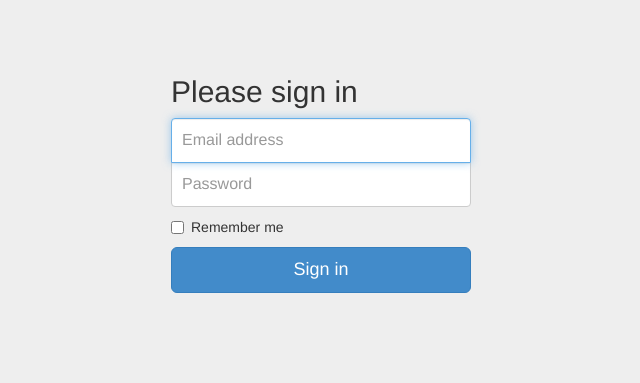
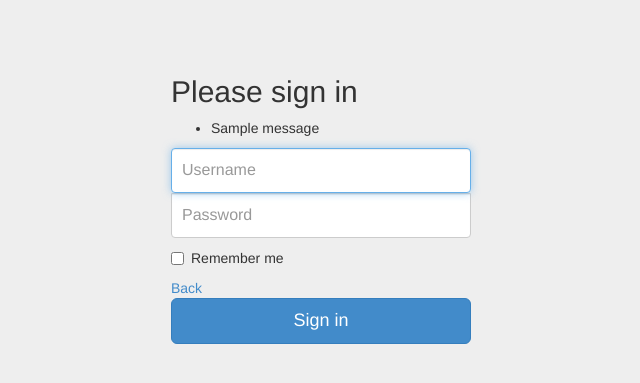
Before and after one commit to wenhanl/FDCC, a Django app: page /signin/ in a window 1280 px wide. Shown: the top 383 px of the page, without its empty margins (319-959 px from the left). Run offline with Django 3.2, Linux system fonts and the light colour scheme; one stand-in notice (Sample message) is shown; some libraries are stand-ins or nearby versions.

Commit message:
login added

```diff
--- a/frontend/distcc/distcc/settings.py
+++ b/frontend/distcc/distcc/settings.py
@@ -60,8 +60,10 @@ DATABASES = {
     'default': {
         'ENGINE': 'django.db.backends.mysql',
         'NAME': 'erlang',
+        #'NAME': 'test',
         'USER': 'root',
-        'PASSWORD': '82267185',
+        #'PASSWORD': '82267185',
+		'PASSWORD': '',
         'HOST': 'localhost',
         'PORT': '3306',
     }
--- /dev/null
+++ b/frontend/distcc/distcc_frontend/forms.py
@@ -0,0 +1,8 @@
+#coding=utf-8
+from django import forms
+from django.contrib.auth.models import User
+from django.utils.translation import ugettext_lazy as _
+
+class LoginForm(forms.Form):
+    username=forms.CharField(max_length=30,widget=forms.TextInput(attrs={'size': 25,}))
+    password=forms.CharField(max_length=30,widget=forms.PasswordInput(attrs={'size': 25,}))
--- a/frontend/distcc/distcc_frontend/templates/signin.html
+++ b/frontend/distcc/distcc_frontend/templates/signin.html
@@ -32,13 +32,23 @@
 
     <div class="container">
 
-      <form class="form-signin" role="form">
+
+      <form class="form-signin" role="form" method="post">
         <h2 class="form-signin-heading">Please sign in</h2>
-        <input type="email" class="form-control" placeholder="Email address" required autofocus>
-        <input type="password" class="form-control" placeholder="Password" required>
+        {% if messages %}
+        <ul>
+            {% for message in messages %}
+            <li>{{ message }}</li>
+            {% endfor %}
+        </ul>
+        {% endif %}
+        <!--{{ form.as_p}}-->
+        <input name="username" type="text" class="form-control" placeholder="Username" required autofocus>
+        <input name="password" type="password" class="form-control" placeholder="Password" required>
         <label class="checkbox">
           <input type="checkbox" value="remember-me"> Remember me
         </label>
+        <a href="{%url 'index'%}">Back</a>
         <button class="btn btn-lg btn-primary btn-block" type="submit">Sign in</button>
       </form>
 
--- a/frontend/distcc/distcc_frontend/urls.py
+++ b/frontend/distcc/distcc_frontend/urls.py
@@ -2,8 +2,9 @@ from django.conf.urls import patterns, include, url
 
 urlpatterns = patterns('',
     #url(r'^$', 'distcc_frontend.views.home_page'),
-    url(r'^home/$', 'distcc_frontend.views.home_page'),
-    url(r'^signin/$', 'distcc_frontend.views.signin_page', name = 'signin' ),
+    url(r'^home/$', 'distcc_frontend.views.home_page', name='index'),
+    url(r'^logout/$', 'distcc_frontend.views.logout', name='logout'),
+    url(r'^signin/$', 'distcc_frontend.views.login', name = 'login' ),
     url(r'^progress/$', 'distcc_frontend.views.progress_page', name = 'progress' ),
     url(r'^upload/$', 'distcc_frontend.views.upload_page', name = 'upload'),
 )
--- a/frontend/distcc/distcc_frontend/views.py
+++ b/frontend/distcc/distcc_frontend/views.py
@@ -1,9 +1,21 @@
 from django.shortcuts import render
 from django.shortcuts import render_to_response
-from django.http import HttpResponse
+from django.http import HttpResponse, HttpResponseRedirect
 from django import forms
 from distcc_frontend.models import User
 from sendFile import sendFile
+
+# Authentication
+from django.contrib.auth.models import User
+from django.contrib.auth import authenticate, login as auth_login ,logout as auth_logout
+from django.shortcuts import render_to_response
+from django.template import RequestContext
+
+# form
+from forms import LoginForm
+from django.contrib import messages
+from django.utils.translation import ugettext_lazy as _
+from django.core.urlresolvers import reverse
 
 class UserForm(forms.Form):
     username = forms.CharField()
@@ -11,12 +23,45 @@ class UserForm(forms.Form):
 
 def home_page(request):
     #return HttpResponse("hello")
-    context = {}
+    is_authenticated = False
+    if request.user.is_authenticated():
+        is_authenticated = True
+    context = {"is_authenticated":is_authenticated}
 
     if request.method == 'GET':
         return render(request, 'index.html', context)
 
 # Create your views here.
+def login(request):
+    '''Login View'''
+    template_var={}
+    form = LoginForm()
+    if request.method == 'POST':
+        form=LoginForm(request.POST.copy())
+        if form.is_valid():
+            if _login(request,form.cleaned_data["username"],form.cleaned_data["password"]):
+                return HttpResponseRedirect(reverse("index"))
+            return HttpResponseRedirect(reverse("login"))
+    template_var["form"]=form
+    return render_to_response("signin.html",template_var,context_instance=RequestContext(request))
+
+def _login(request,username,password):
+    '''Login Key Functions'''
+    ret=False
+    user=authenticate(username=username,password=password)
+    if user:
+        if user.is_active:
+            auth_login(request,user)
+            ret=True
+        else:
+            messages.add_message(request, messages.INFO, _(u'User not active'))
+    else:
+        messages.add_message(request, messages.INFO, _(u'Username or password wrong'))
+    return ret
+
+def logout(request):
+    auth_logout(request)
+    return HttpResponseRedirect(reverse("index"))
 
 def signin_page(request):
     context = {}
@@ -25,6 +70,8 @@ def signin_page(request):
         return render(request, 'signin.html', context)
 
 def progress_page(request):
+    if not request.user.is_authenticated():
+        return HttpResponseRedirect(reverse("index"))
     context = {}
 
     if request.method == 'GET':
@@ -32,6 +79,8 @@ def progress_page(request):
 
 
 def upload_page(request):
+    if not request.user.is_authenticated():
+        return HttpResponseRedirect(reverse("index"))
     context = {}
     if request.method == 'GET':
         return render(request, 'upload.html', context)
```
Also changed, not shown: frontend/distcc/distcc_frontend/templates/index.html (+6 -1 lines), 11 other files.
